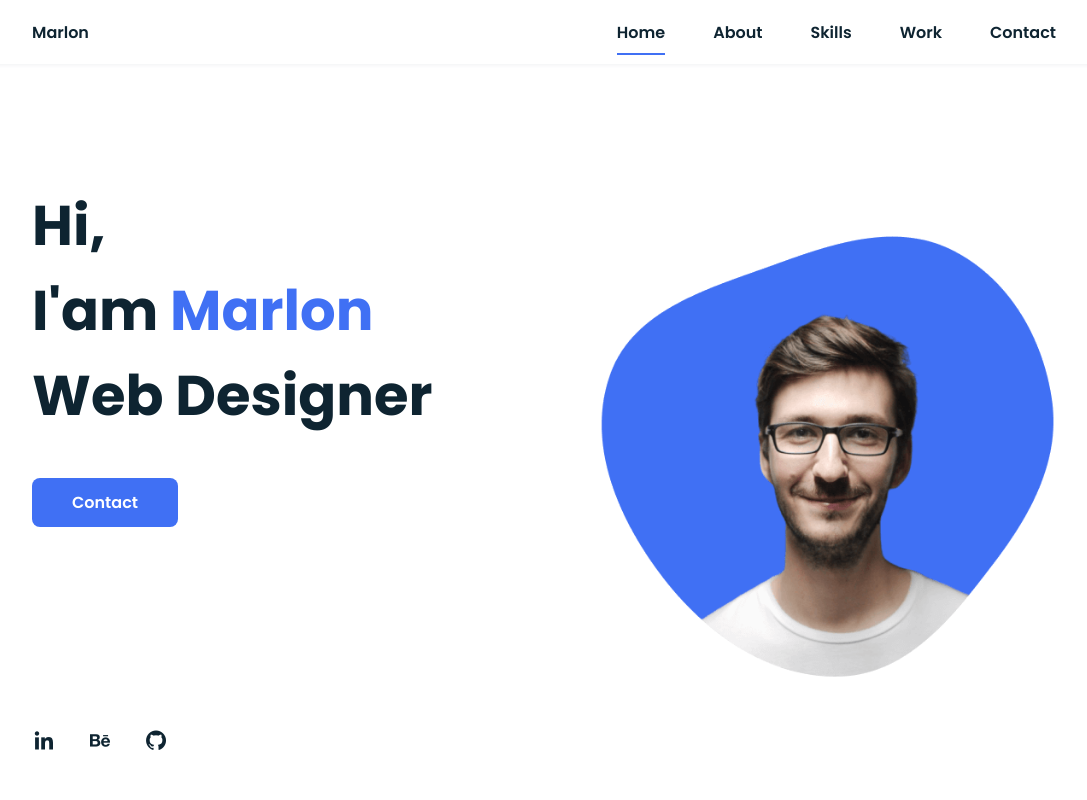
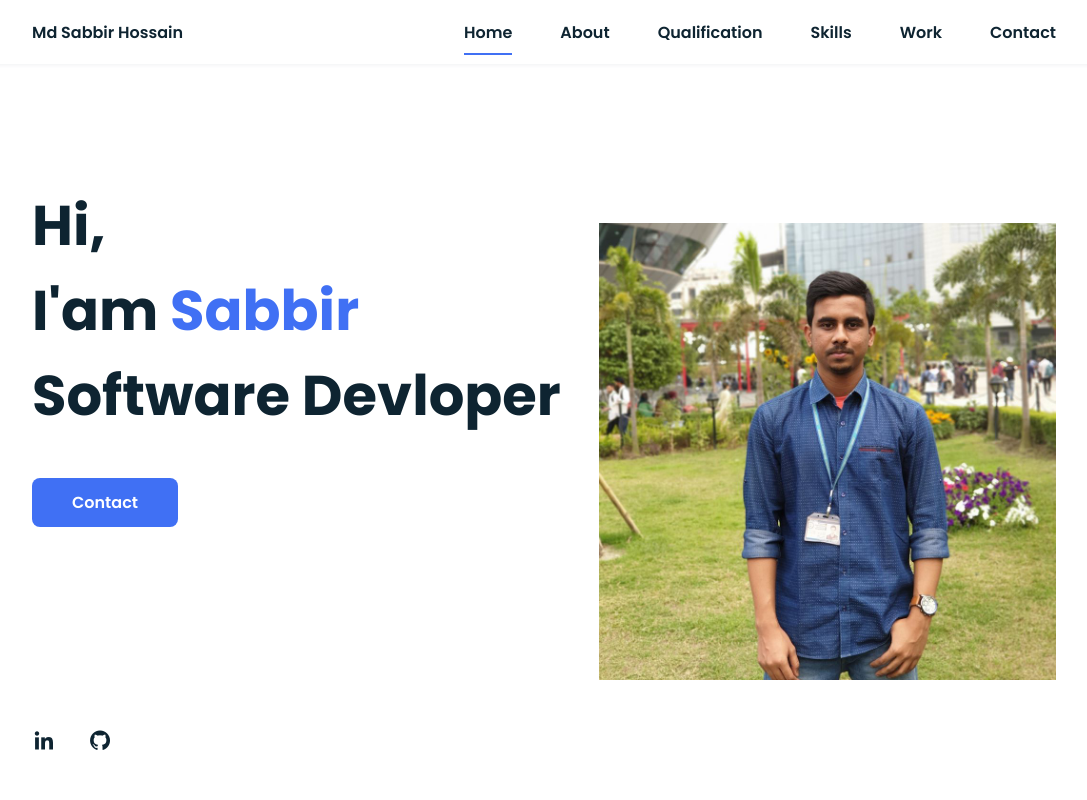
Before and after one commit to sabbir2joy/MyPortfolio, a plain HTML site: page index.html in a window 1280 px wide. Shown: the top 800 px of the page, without its empty margins (96-1183 px from the left). Drawn offline with nearby package versions, Linux system fonts and the light colour scheme.

Commit message:
Pic Change

```diff
--- a/index.html
+++ b/index.html
@@ -16,13 +16,14 @@
         <header class="l-header">
             <nav class="nav bd-grid">
                 <div>
-                    <a href="#" class="nav__logo">Marlon</a>
+                    <a href="#" class="nav__logo">Md Sabbir Hossain</a>
                 </div>
 
                 <div class="nav__menu" id="nav-menu">
                     <ul class="nav__list">
                         <li class="nav__item"><a href="#home" class="nav__link active">Home</a></li>
                         <li class="nav__item"><a href="#about" class="nav__link">About</a></li>
+						<li class="nav__item"><a href="#qualification" class="nav__link">Qualification</a></li>
                         <li class="nav__item"><a href="#skills" class="nav__link">Skills</a></li>
                         <li class="nav__item"><a href="#work" class="nav__link">Work</a></li>
                         <li class="nav__item"><a href="#contact" class="nav__link">Contact</a></li>
@@ -39,19 +40,18 @@
             <!--===== HOME =====-->
             <section class="home bd-grid" id="home">
                 <div class="home__data">
-                    <h1 class="home__title">Hi,<br>I'am <span class="home__title-color">Marlon</span><br> Web Designer</h1>
+                    <h1 class="home__title">Hi,<br>I'am <span class="home__title-color">Sabbir</span><br> Software Devloper</h1>
 
                     <a href="#" class="button">Contact</a>
                 </div>
 
                 <div class="home__social">
-                    <a href="" class="home__social-icon"><i class='bx bxl-linkedin'></i></a>
-                    <a href="" class="home__social-icon"><i class='bx bxl-behance' ></i></a>
-                    <a href="" class="home__social-icon"><i class='bx bxl-github' ></i></a>
+                    <a href="https://www.linkedin.com/in/md-hossain-324a4b145/" class="home__social-icon"><i class='bx bxl-linkedin'></i></a>
+                    <a href="https://github.com/sabbir2joy" class="home__social-icon"><i class='bx bxl-github' ></i></a>
                 </div>
 
                 <div class="home__img">
-                    <img src="assets/img/perfil.png" alt="">
+                    <img src="assets/img/perfil.jpg" alt="">
                 </div>
             </section>
 
@@ -66,10 +66,14 @@
 
                     <div>
                         <h2 class="about__subtitle">I'am Marlon</h2>
-                        <p class="about__text">Lorem, ipsum dolor sit amet consectetur adipisicing elit. Voluptate cum expedita quo culpa tempora, assumenda, quis fugiat ut voluptates soluta, aut earum nemo recusandae cumque perferendis! Recusandae alias accusamus atque.</p>
+                        <p class="about__text">Self-driven and motivated Computer Science student adept at testing software products, developing and implementing new software platforms. Possessing great analytical skills, ability to work in team environments. Aiming to use my knowledge that I have acquired from my coursework as well as self-study and with my hard work to satisfy my internship also willing to learn more from internship.</p>
                     </div>
                 </div>
             </section>
+
+			<section class="qualification section " id="qualification">
+
+			</section>
 
             <!--===== SKILLS =====-->
             <section class="skills section" id="skills">
@@ -178,7 +182,7 @@
 
         <!--===== FOOTER =====-->
         <footer class="footer">
-            <p class="footer__title">Marlon</p>
+            <p class="footer__title">Sabbir</p>
             <div class="footer__social">
                 <a href="#" class="footer__icon"><i class='bx bxl-facebook' ></i></a>
                 <a href="#" class="footer__icon"><i class='bx bxl-instagram' ></i></a>
```
Also changed, not shown: assets/img/about.jpg, assets/img/perfil.jpg (added), assets/img/perfil.png (deleted).
